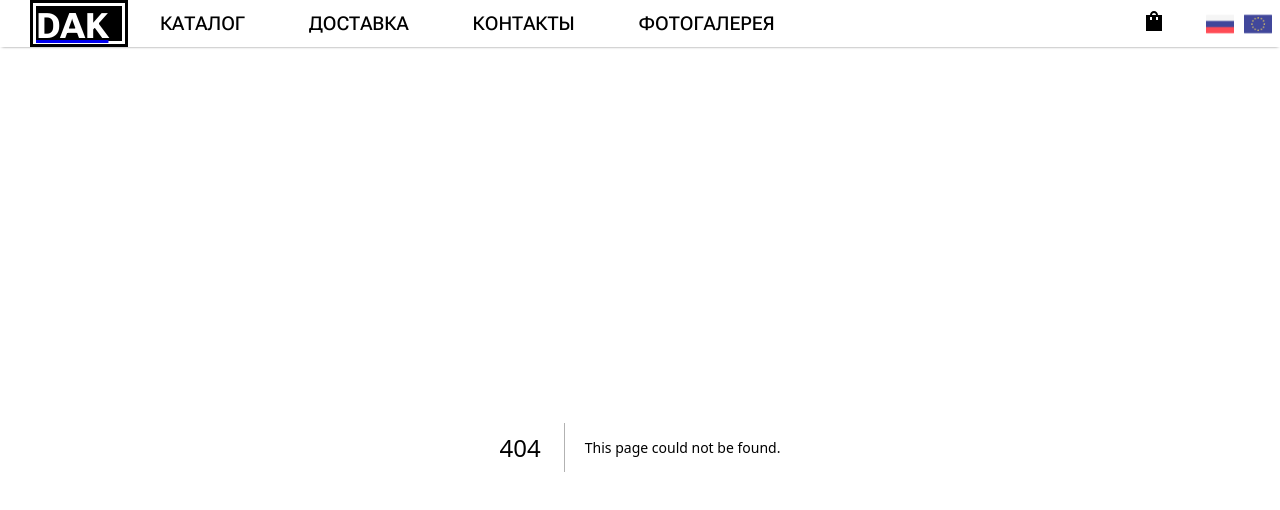
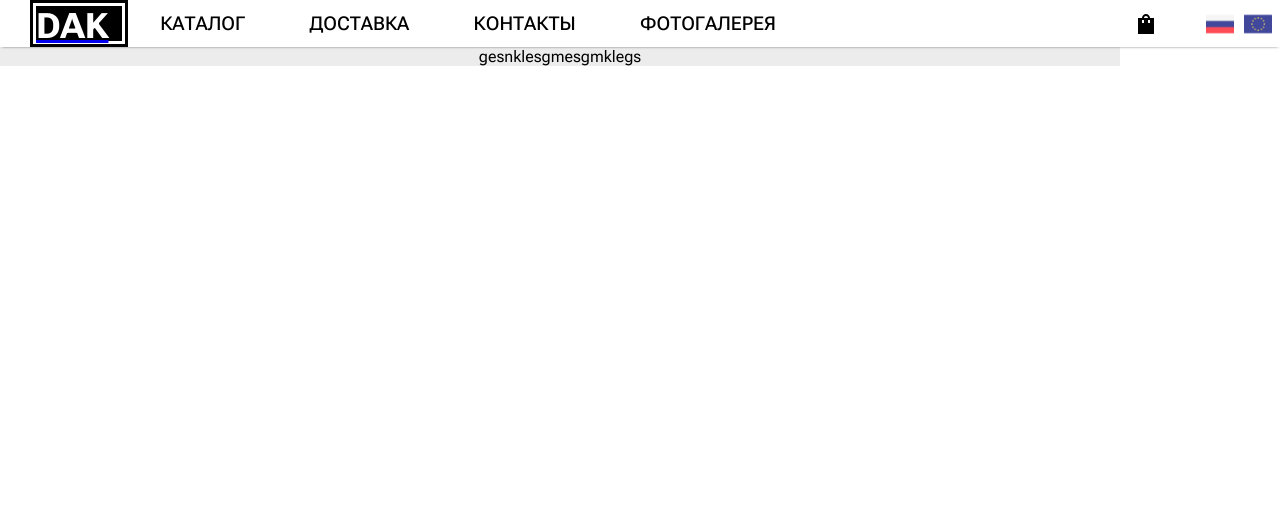
Before and after one commit to horosh7801/dak-website, a Next.js app: page /cart in a window 1280 px wide. Before the commit this address had no page. Shown: the top 510 px of the page. Built offline with nearby package versions, Linux system fonts and the light colour scheme.

Commit message:
add shopping cart

```diff
--- /dev/null
+++ b/lib/context/shoppingCart.js
@@ -0,0 +1,5 @@
+import { createContext } from 'react'
+
+const ShoppingCartContext = createContext()
+
+export default ShoppingCartContext
--- a/pages/_app.js
+++ b/pages/_app.js
@@ -7,8 +7,11 @@ import logoImg from '../public/logo.jpg'
 import euImg from '../public/locale/european-union.png'
 import ruImg from '../public/locale/russia.png'
 import ShoppingBagSharpIcon from '@mui/icons-material/ShoppingBagSharp';
+import IconButton from '@mui/material/IconButton'
+import Badge from '@mui/material/Badge'
 import { ThemeProvider, createTheme } from '@mui/material/styles'
 import LanguageContext from '../lib/context/language.js'
+import ShoppingCartContext from '../lib/context/shoppingCart.js'
 import { useState, useContext } from 'react'
 
 const roboto = Roboto_Flex({
@@ -36,15 +39,18 @@ const theme = createTheme({
 function MyApp({ Component, pageProps }) {
 
   const [languageState, setLanguageState] = useState('russian')
+  const [shoppingCartState, setShoppingCartState] = useState([])
 
   return (
     <LanguageContext.Provider value={languageState}>
+      <ShoppingCartContext.Provider value={{ shoppingCartState, setShoppingCartState }}>
         <ThemeProvider theme={theme}>
           <div className={roboto.className}>
             <StickyHeader setLanguage={setLanguageState}/>
             <Component {...pageProps} />
           </div>
         </ThemeProvider>
+      </ShoppingCartContext.Provider>
     </LanguageContext.Provider>
   )
 }
@@ -77,7 +83,8 @@ function MenuBarButton({ name }) {
 function StickyHeader({ setLanguage }) {
 
   const language = useContext(LanguageContext)
-  console.log(language)
+
+  const shoppingCart = useContext(ShoppingCartContext)
 
   const stickyHeader = css`
     box-shadow: 0px 1px 3px -2px;
@@ -137,10 +144,6 @@ function StickyHeader({ setLanguage }) {
     column-gap: 40px;
   `
 
-  const shoppingCart = css`
-    margin-left: 20px;
-  `
-
   const locale = css`
     display: flex;
     flex-direction: row;
@@ -168,8 +171,14 @@ function StickyHeader({ setLanguage }) {
           }
         </div>
         <div className={menuBarLast}>
-          <div className={shoppingCart}>
+          <div>
+            <Link href='/cart'>
+                <IconButton color="primary">
+                  <Badge badgeContent={shoppingCart.shoppingCartState.length} color='secondary'>
                     <ShoppingBagSharpIcon />
+                  </Badge>
+                </IconButton>
+            </Link>
           </div>
           <div className={locale}>
             <Image style={{width: 28, height: 'auto'}} src={ruImg} onClick={() => setLanguage('russian')} />
--- /dev/null
+++ b/pages/cart.js
@@ -0,0 +1,41 @@
+import { css } from '@emotion/css'
+import { useContext } from 'react'
+import ShoppingCartContext from '../lib/context/shoppingCart.js'
+
+const leftSection = css`
+	display: flex;
+	flex-direction: column;
+	align-items: center;
+	width: 1120px;
+	background-color: #ececec;
+`
+
+const rightSection = css`
+	display: flex;
+	flex-direction: column;
+	align-items: center;
+	flex-grow: 1;
+`
+
+export default function ShoppingCart() {
+
+	const shoppingCart = useContext(ShoppingCartContext)
+
+	return (
+		<div>
+			<div className={leftSection}>
+				<div>
+					gesnklesgmesgmklegs
+				</div>
+				{shoppingCart.shoppingCartState.map((item, index) => {
+					console.log(shoppingCart)
+					return(<div className={css`width: 10px; height: 10px; baclground-color: black;`}>
+						{index}
+					</div>)
+				})}
+			</div>
+			<div className={rightSection}>
+			</div>
+		</div>
+	)
+}
```
Also changed, not shown: pages/products/[type]/[item].js (+30 -2 lines). Lines whose indentation alone changed are shown as unchanged.
